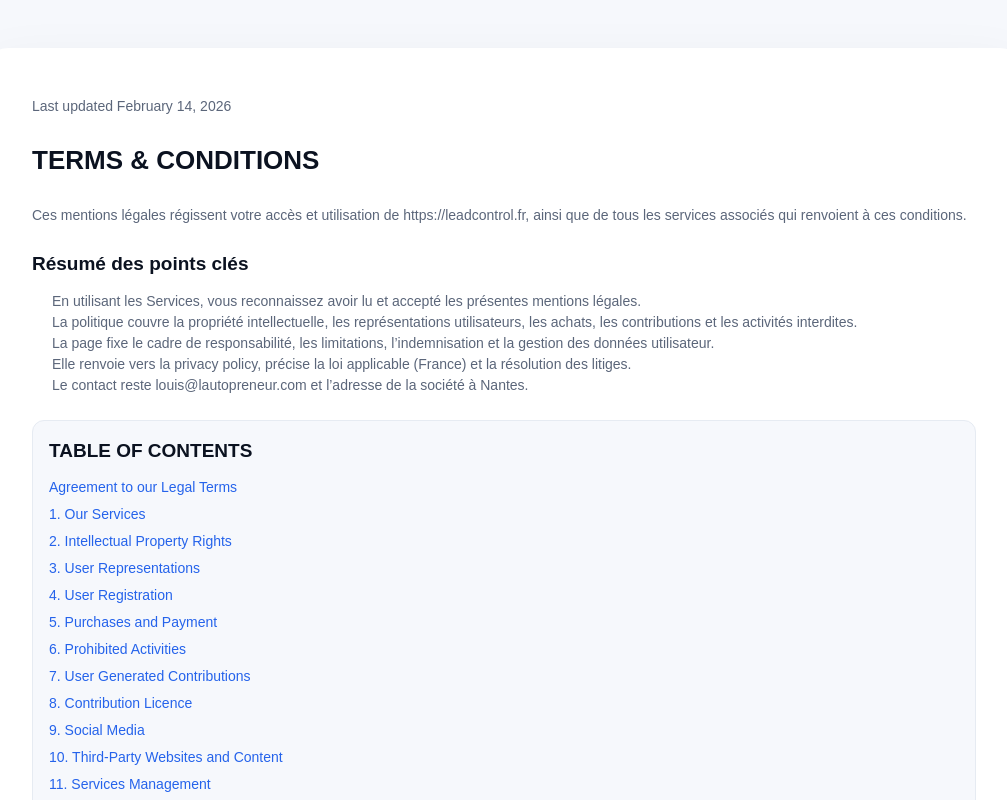
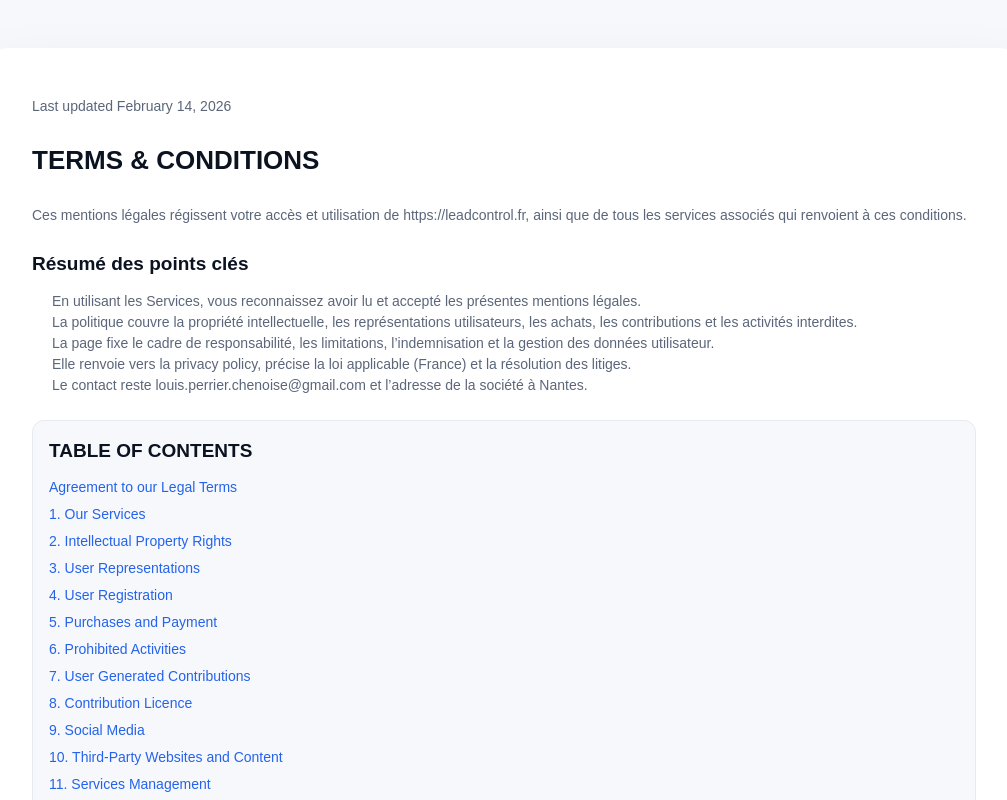
Before and after one commit to louis-perrier/lead-control, a Next.js app: page /policy/terms-et-conditions in a window 1280 px wide. Shown: the top 800 px of the page, without its empty margins (136-1143 px from the left). Built offline with nearby package versions, Linux system fonts and the light colour scheme.

Commit message:
Use the new support address in the policy pages

```diff
--- a/components/marketing/Sections/FooterLanding.tsx
+++ b/components/marketing/Sections/FooterLanding.tsx
@@ -16,7 +16,7 @@ const FooterLanding = () => {
       </div>
       <div className={styles.bottomBar}>
         <p className={styles.bottom}>
-          Contact: louis@lautopreneur.com - Copyright {new Date().getFullYear()} LeadControl.
+          Contact: louis.perrier.chenoise@gmail.com - Copyright {new Date().getFullYear()} LeadControl.
         </p>
         <div className={styles.bottomBadges}>
           <span className={styles.bottomBadge}>Instagram disponible</span>
--- a/components/marketing/policy/PolicyDataDeletion.tsx
+++ b/components/marketing/policy/PolicyDataDeletion.tsx
@@ -92,7 +92,7 @@ const PolicyDataDeletion = () => {
             Si vous ne pouvez plus accéder à votre compte et souhaitez supprimer vos données, contactez-nous :
           </p>
           <ul className={styles.contactList}>
-            <li>Email support : <strong>à compléter</strong> (ex : support@leadcontrol.fr)</li>
+            <li>Email support : <strong>louis.perrier.chenoise@gmail.com</strong></li>
           </ul>
           <p className={styles.sectionText}>
             Dans votre message, indiquez :
--- a/components/marketing/policy/PolicyPrivacy.tsx
+++ b/components/marketing/policy/PolicyPrivacy.tsx
@@ -4,7 +4,7 @@ const summaryPoints = [
   "Visit our website at https://leadcontrol.fr or any of our platforms that link to this Privacy Notice.",
   "Download and use our Facebook application LeadControl (or any linked app).",
   "Engage with us through marketing, events, or any other related interaction.",
-  "Questions or concerns? Reading this Privacy Notice clarifies your rights; contact us at louis@lautopreneur.com if you still need help.",
+  "Questions or concerns? Reading this Privacy Notice clarifies your rights; contact us at louis.perrier.chenoise@gmail.com if you still need help.",
   "This summary lays out the main themes; follow the table of contents below to visit each section.",
   "Use the dedicated data deletion page (https://leadcontrol.fr/policy/data-deletion) to exercise your rights.",
 ];
@@ -131,7 +131,7 @@ const sections = [
     title: "9. DO WE COLLECT INFORMATION FROM MINORS?",
     paragraphs: [
       "We do not knowingly collect data from children under 18 or market to them. If we learn that we have collected such data, we will deactivate the account and delete the information promptly.",
-      "If you become aware of improperly collected data from minors, please contact us at louis@lautopreneur.com so we can act quickly.",
+      "If you become aware of improperly collected data from minors, please contact us at louis.perrier.chenoise@gmail.com so we can act quickly.",
     ],
   },
   {
@@ -163,7 +163,7 @@ const sections = [
     id: "contact",
     title: "13. HOW CAN YOU CONTACT US ABOUT THIS NOTICE?",
     paragraphs: [
-      "If you have questions or comments, email us at louis@lautopreneur.com.",
+      "If you have questions or comments, email us at louis.perrier.chenoise@gmail.com.",
     ],
     contactAddress: [
       "Lead Control",
--- a/components/marketing/policy/PolicyTerms.tsx
+++ b/components/marketing/policy/PolicyTerms.tsx
@@ -5,7 +5,7 @@ const summaryPoints = [
   "La politique couvre la propriété intellectuelle, les représentations utilisateurs, les achats, les contributions et les activités interdites.",
   "La page fixe le cadre de responsabilité, les limitations, l’indemnisation et la gestion des données utilisateur.",
   "Elle renvoie vers la privacy policy, précise la loi applicable (France) et la résolution des litiges.",
-  "Le contact reste louis@lautopreneur.com et l’adresse de la société à Nantes.",
+  "Le contact reste louis.perrier.chenoise@gmail.com et l’adresse de la société à Nantes.",
 ];
 
 const tocItems = [
@@ -220,14 +220,14 @@ const sections = [
     id: "contact",
     title: "24. CONTACT US",
     paragraphs: [
-      "Pour toute question ou plainte, contactez-nous par email à louis@lautopreneur.com ou par courrier à l’adresse ci-dessous.",
+      "Pour toute question ou plainte, contactez-nous par email à louis.perrier.chenoise@gmail.com ou par courrier à l’adresse ci-dessous.",
     ],
     contactAddress: [
       "Lead Control",
       "7 All. Jean Baptiste Fourier",
       "Nantes, Pays de la Loire 44300",
       "France",
-      "Email: louis@lautopreneur.com",
+      "Email: louis.perrier.chenoise@gmail.com",
       "Lead Control is the trade name of the sole proprietorship PERRIER LOUIS, registered in France under SIRET 94079625300018.",
     ],
   },
```
